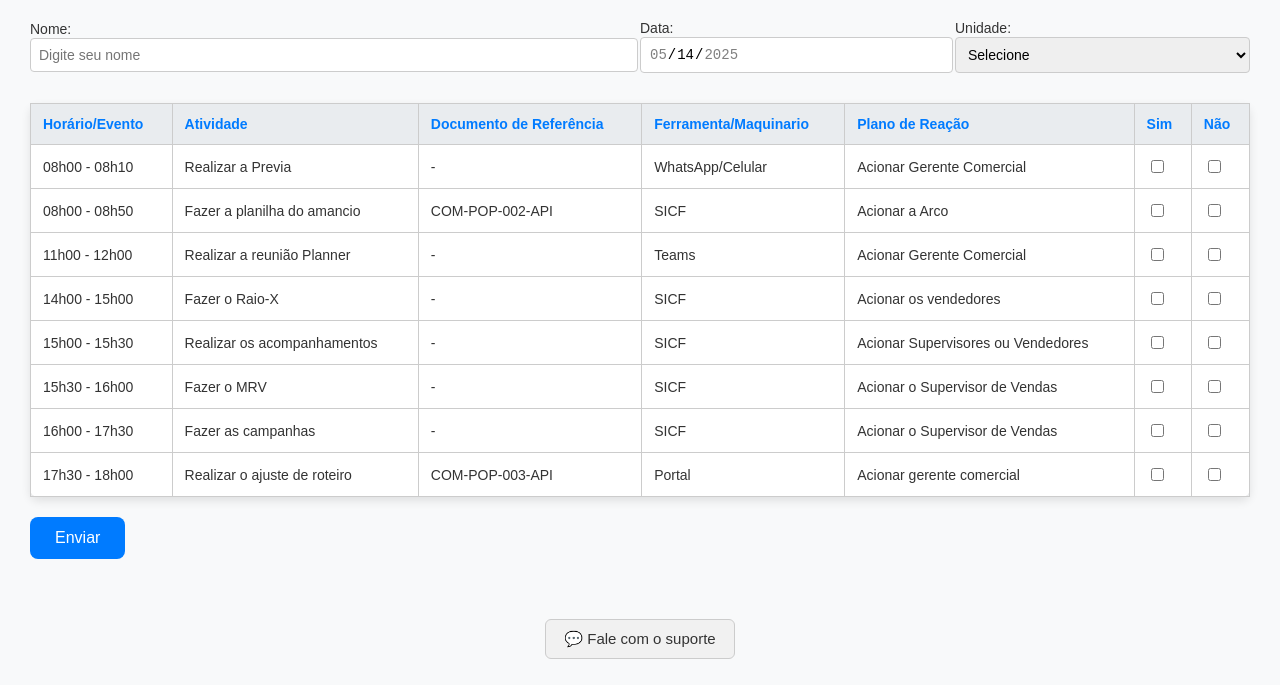
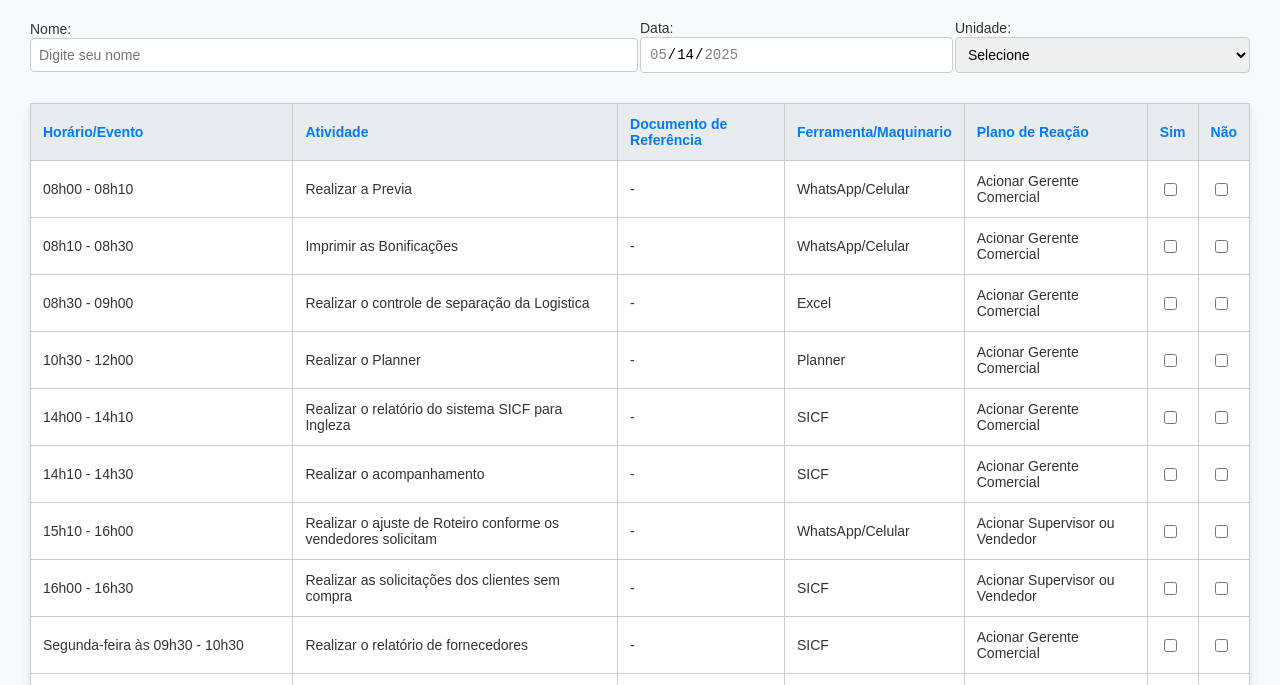
Before and after one commit to grupotriunfante/COM-CKL-002-API, a plain HTML site: page index.htm in a window 1280 px wide. Shown: the part 115-800 px from the top of the page. Drawn offline with Linux system fonts and the light colour scheme.

Commit message:
Update index.htm
Rev02

```diff
--- a/index.htm
+++ b/index.htm
@@ -153,14 +153,17 @@
       <script>
         const atividades = [
           ["08h00 - 08h10", "Realizar a Previa","-","WhatsApp/Celular","Acionar Gerente Comercial"],
-          ["08h00 - 08h50", "Fazer a planilha do amancio","COM-POP-002-API","SICF", "Acionar a Arco"],
-          ["11h00 - 12h00", "Realizar a reunião Planner","-","Teams", "Acionar Gerente Comercial"],
-          ["14h00 - 15h00", "Fazer o Raio-X","-","SICF", "Acionar os vendedores"],
-          ["15h00 - 15h30", "Realizar os acompanhamentos","-", "SICF", "Acionar Supervisores ou Vendedores"],
-          ["15h30 - 16h00","Fazer o MRV","-", "SICF","Acionar o Supervisor de Vendas"],
-          ["16h00 - 17h30","Fazer as campanhas","-", "SICF", "Acionar o Supervisor de Vendas"],
-          ["17h30 - 18h00", "Realizar o ajuste de roteiro","COM-POP-003-API", "Portal", "Acionar gerente comercial"],
-
+          ["08h10 - 08h30", "Imprimir as Bonificações","-","WhatsApp/Celular", "Acionar Gerente Comercial"],
+          ["08h30 - 09h00", "Realizar o controle de separação da Logistica","-", "Excel", "Acionar Gerente Comercial"],
+          ["10h30 - 12h00", "Realizar o Planner","-", "Planner", "Acionar Gerente Comercial"],
+          ["14h00 - 14h10", "Realizar o relatório do sistema SICF para Ingleza","-", "SICF", "Acionar Gerente Comercial"],
+          ["14h10 - 14h30", "Realizar o acompanhamento","-", "SICF", "Acionar Gerente Comercial"],
+          ["15h10 - 16h00", "Realizar o ajuste de Roteiro conforme os vendedores solicitam","-", "WhatsApp/Celular", "Acionar Supervisor ou Vendedor"],
+          ["16h00 - 16h30", "Realizar as solicitações dos clientes sem compra","-", "SICF", "Acionar Supervisor ou Vendedor"],
+          ["Segunda-feira às 09h30 - 10h30", "Realizar o relatório de fornecedores","-", "SICF", "Acionar Gerente Comercial"],
+          ["Terça e Quinta-feira às 14h30 - 15h10", "Ligar para a Equipe","-", "WhatsApp/Celular", "Acionar Gerente Comercial"],
+          ["Segunda, Quarta e Sexta-feira às 13h30 - 14h00", "Realizar o acompanhamento do mês dos vendedores (Raio-X)","-", "SICF", "Acionar Gerente Comercial"],
+          ["Segunda, Quarta e Sexta-feira às 16h30 - 18h00", "Realizar as campanhas","-", "SICF", "Acionar Gerente Comercial"],
 
         ];
 
@@ -251,7 +254,7 @@
     formData.append("data", data);
     formData.append("unidade", unidade);
 
-    fetch("https://script.google.com/macros/s/AKfycbxrJ_hxpawRNOp0s7whO4jQ0bbLW5ADp1eaDHZKyQF5Ctpk3N86SwCnbSxzceKbrUwt/exec", {
+    fetch("https://script.google.com/macros/s/AKfycbxMkmQCIOsAbxZQOrPbNrlSNV-WFJAK1jSiLXVLdnNs2gTVLfs2yspF6NNZly1Jq1DO/exec", {
       method: "POST",
       body: formData
     })
```
